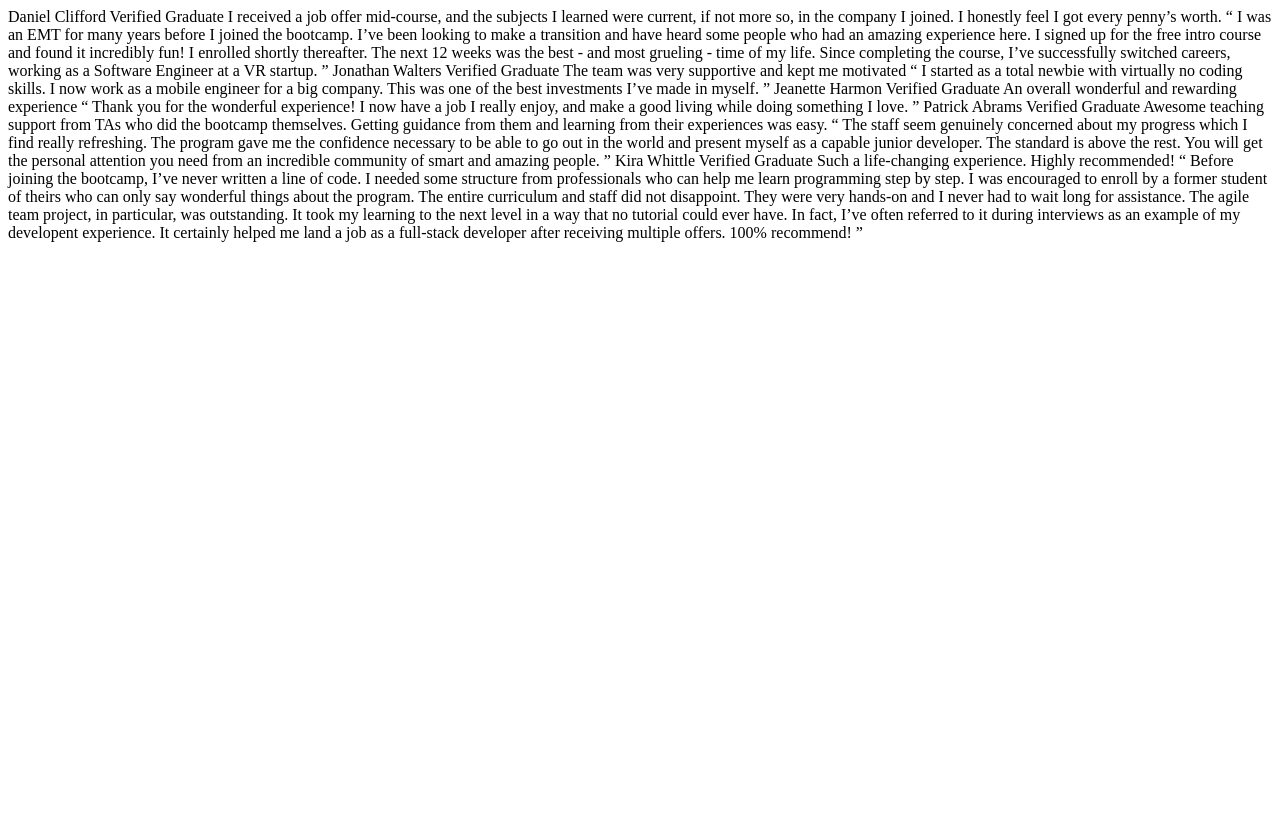
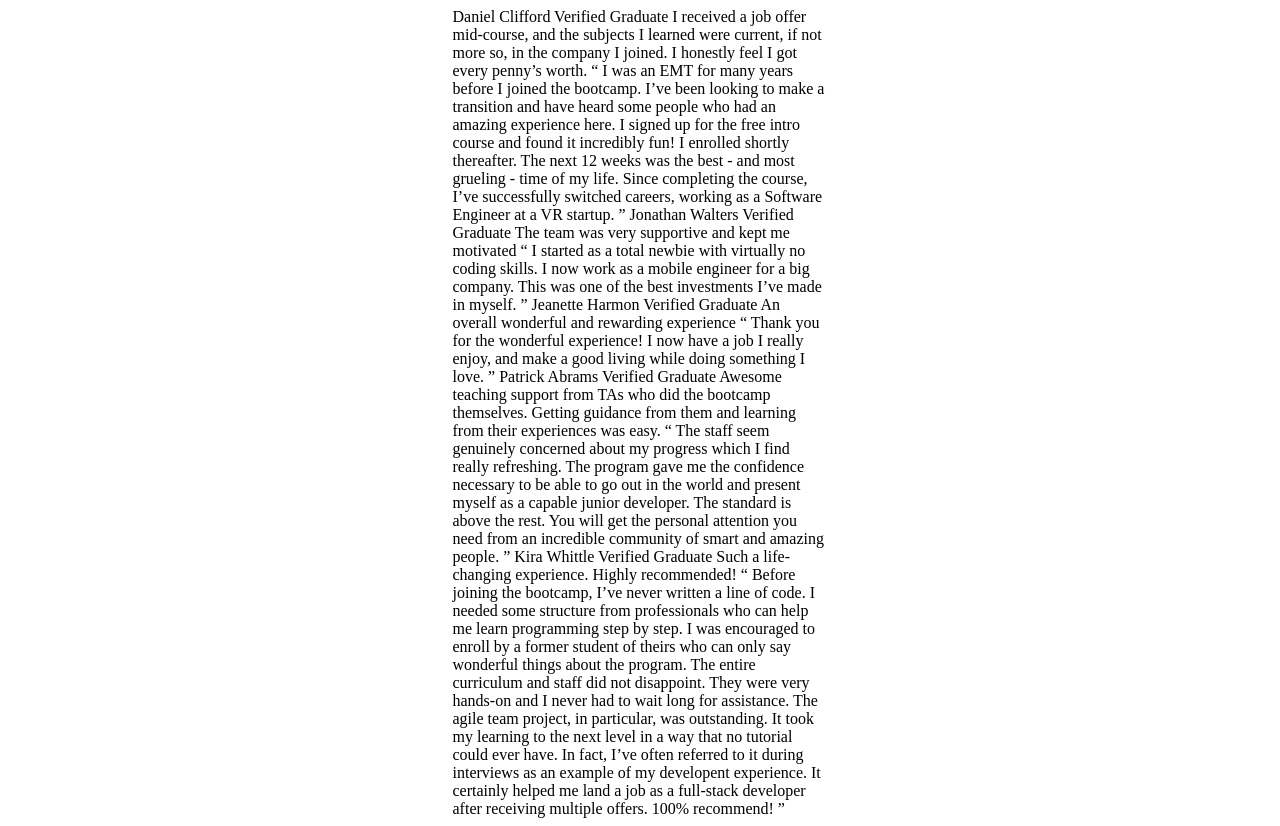
Before and after one commit to tommythetechie/Testimonials-Grid, a plain HTML site: page index.html in a window 1280 px wide. Before the commit the page ends 800 px from the top, so only its background shows below. Drawn offline with Linux system fonts and the light colour scheme.

Commit message:
getting started
getting started with mobile design

```diff
--- a/index.html
+++ b/index.html
@@ -11,6 +11,7 @@
 
 </head>
 <body>
+	<div class="wrapper">
   Daniel Clifford
   Verified Graduate
 
@@ -64,6 +65,6 @@
   experience. It certainly helped me land a job as a full-stack developer after receiving multiple offers.
   100% recommend! ”
 
-
+  </div><!-- wrapper -->
 </body>
 </html>
--- a/style.css
+++ b/style.css
@@ -7,7 +7,10 @@ html {
 *, *:before, *:after {
   box-sizing: inherit;
 }
-
+.wrapper {
+	width: 375px;
+	margin: 0 auto;
+}
 
 
 
```
